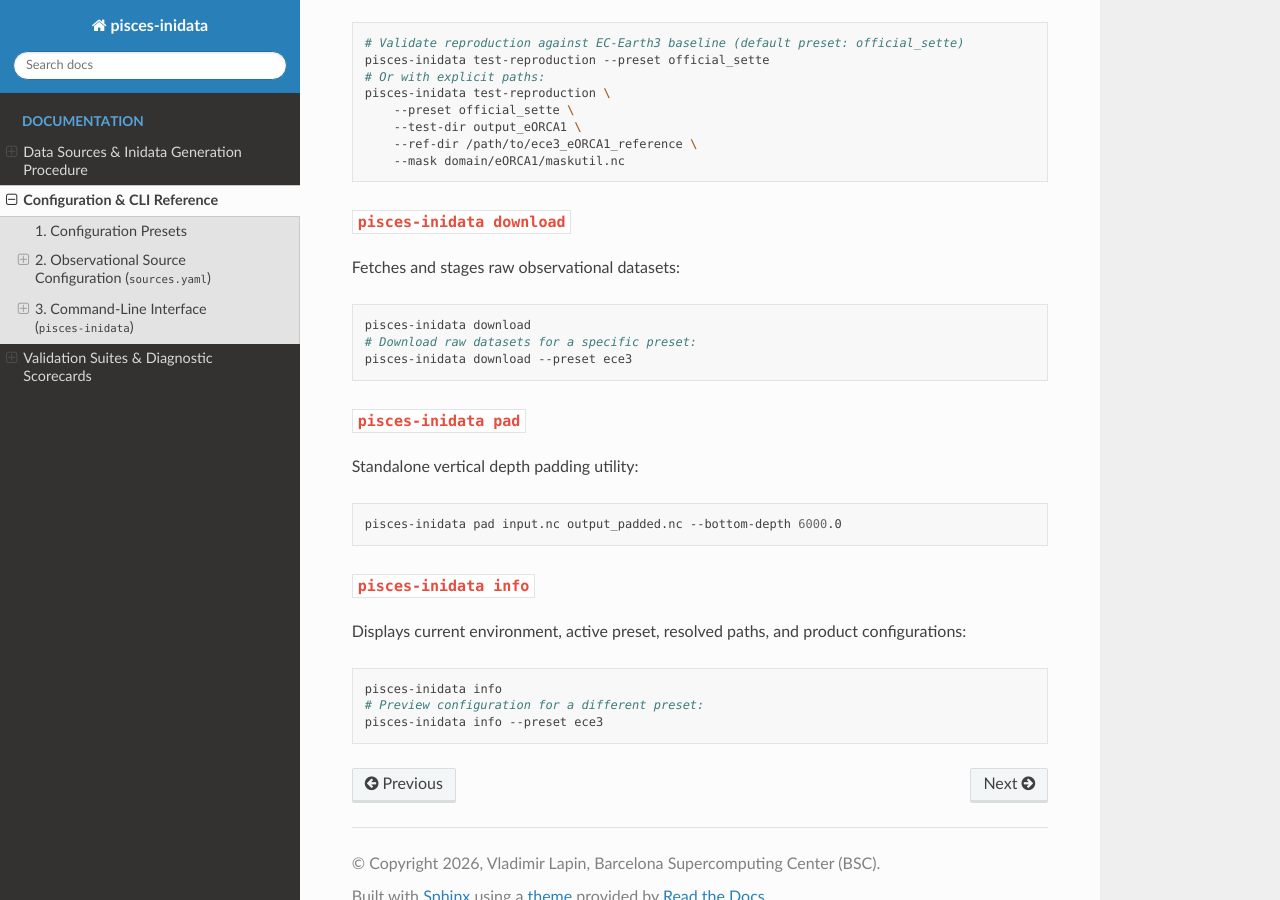
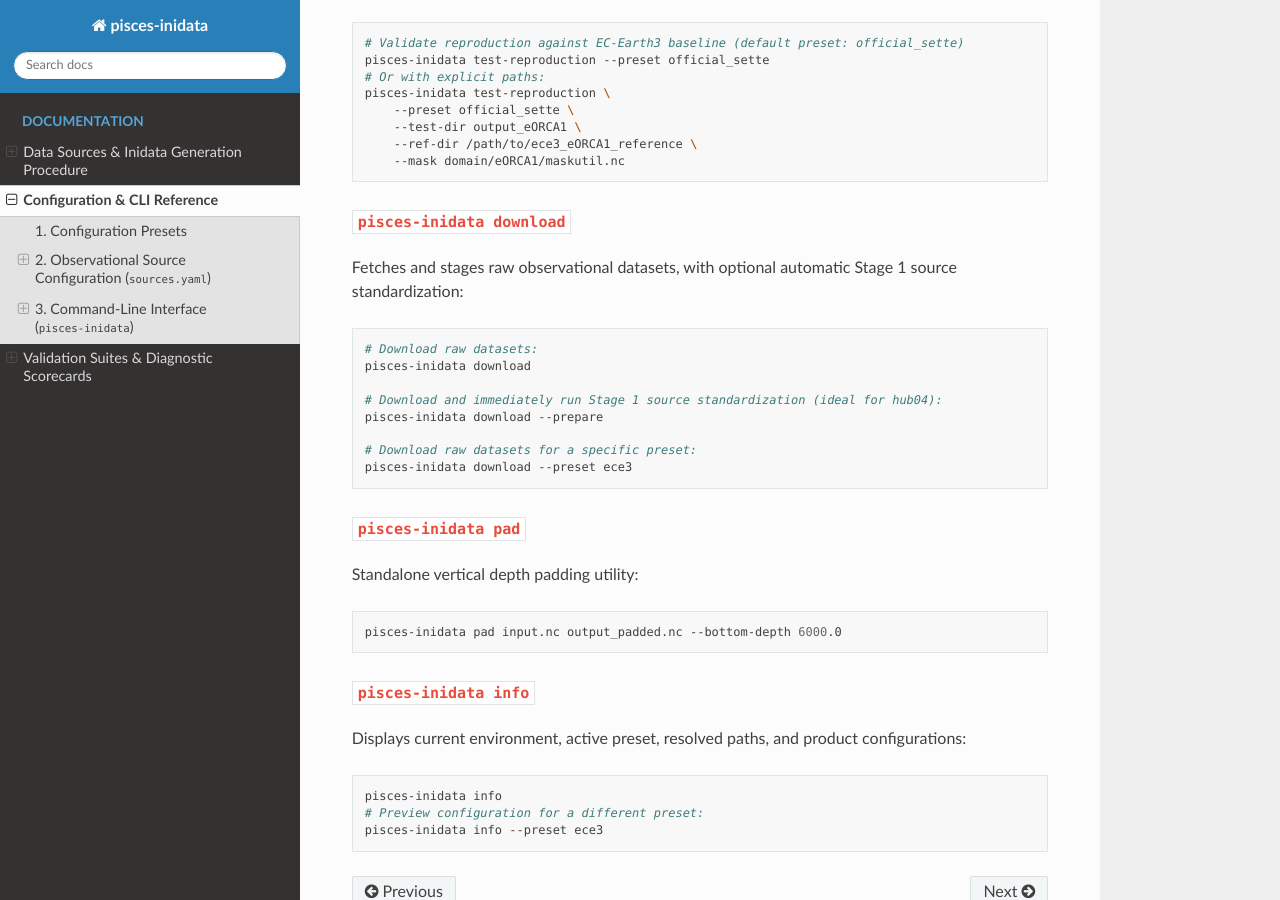
Before and after one commit to vlap/pisces-inidata, a Sphinx documentation site: the page built from docs/configuration.md, in a window 1280 px wide and 900 px high, scrolled down 3979 px. Built offline with Sphinx 7.4.7 and the Read the Docs theme 3.1.0, drawn with Linux system fonts in a browser that asks for light colours.

Commit message:
feat(workflow): couple download with formatting on hub04 via download --prepare and update HPC docs

````diff
--- a/docs/configuration.md
+++ b/docs/configuration.md
@@ -162,9 +162,14 @@ pisces-inidata test-reproduction \
 ```
 
 ### `pisces-inidata download`
-Fetches and stages raw observational datasets:
+Fetches and stages raw observational datasets, with optional automatic Stage 1 source standardization:
 ```bash
+# Download raw datasets:
 pisces-inidata download
+
+# Download and immediately run Stage 1 source standardization (ideal for hub04):
+pisces-inidata download --prepare
+
 # Download raw datasets for a specific preset:
 pisces-inidata download --preset ece3
 ```
````
Also changed, not shown: README.md (+18 -8 lines), 2 other files.
